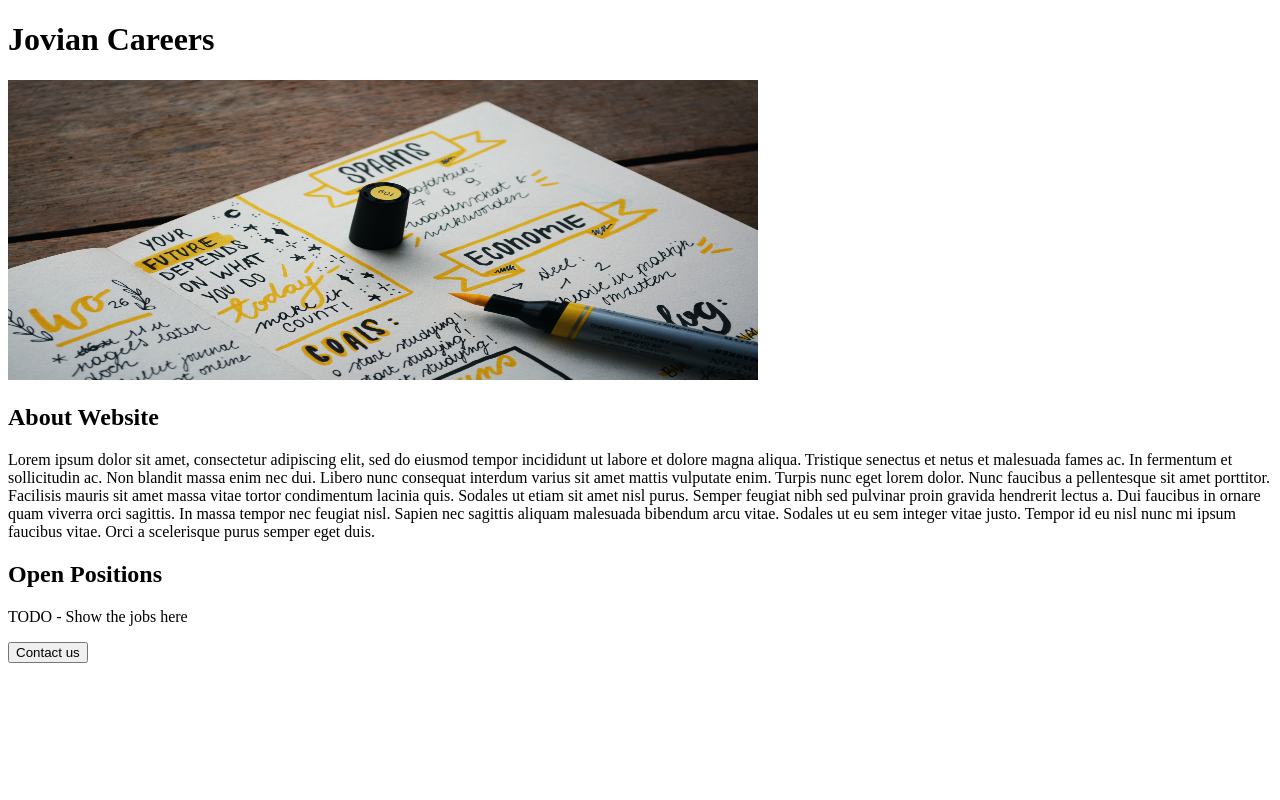
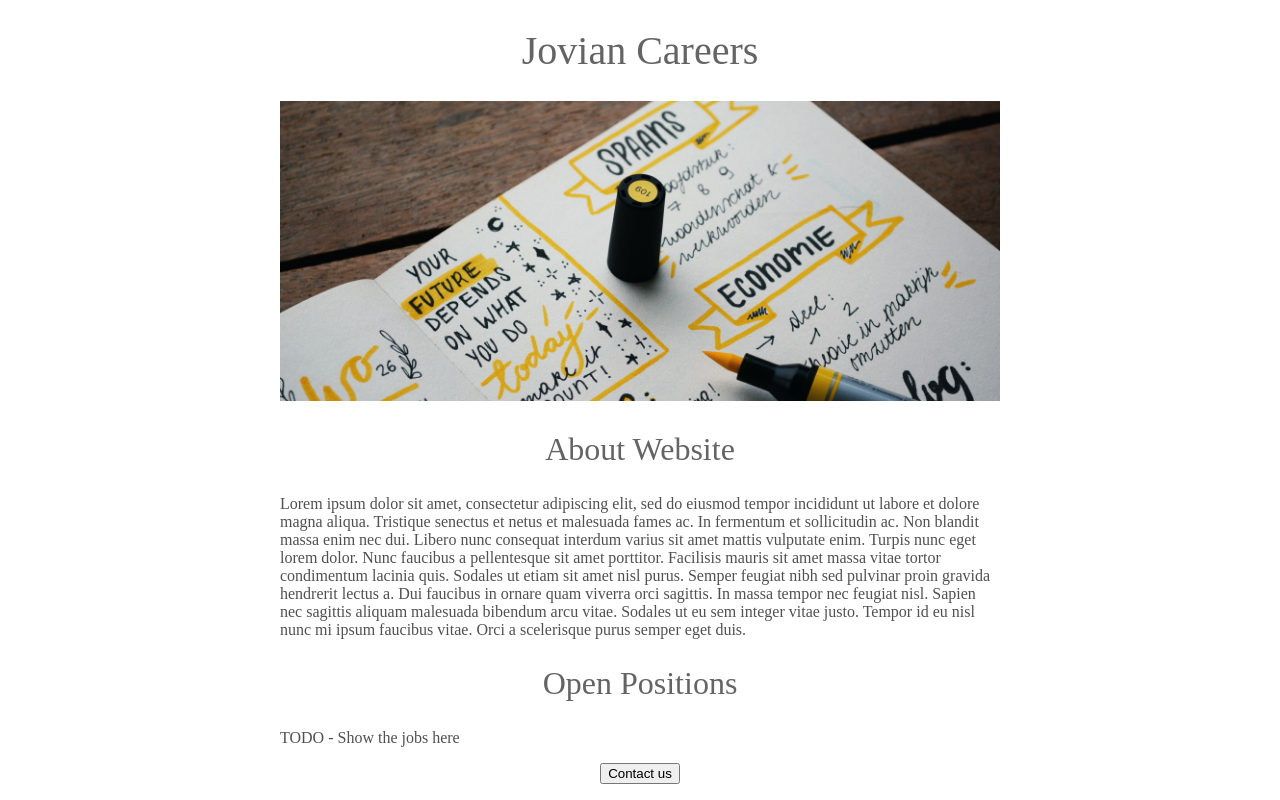
Before and after one commit to chitinglow/flask_project, a Flask app: page / in a window 1280 px wide. Run offline with Flask 2, Linux system fonts and the light colour scheme.

Commit message:
add css style

```diff
--- a/templates/home.html
+++ b/templates/home.html
@@ -2,18 +2,56 @@
 <html>
     <head>
         <title>Career Website</title>
+        <style>
+            h1 {
+                font-size: 40px;
+                font-family: Poppins;
+                font-weight: normal;
+                color: rgb(100,100,100);
+                text-align: center
+            }
+
+            #banner {
+                width: 100%;
+                height: 300px;
+                object-fit: cover;
+            }
+
+            h2 {
+                font-size: 32px;
+                font-family: Poppins;
+                font-weight: normal;
+                color: rgb(100,100,100);
+                text-align: center;
+            }
+
+            .bodytext {
+                font-family: Poppins;
+                font-weight: normal;
+                color: rgb(80,80,80);
+            }
+
+            #container{
+                max-width: 720px;
+                margin: 0 auto 0 auto;
+            }
+
+        </style>
     </head>
     <body>
+        <div id='container'>
         <h1>Jovian Careers</h1>
-        <img src="static/banner.jpeg" height="300" width=750>
+        <img id='banner' src="static/banner.jpeg" >
         <h2>About Website</h2>
-        <p>
+        <p class="bodytext">
         Lorem ipsum dolor sit amet, consectetur adipiscing elit, sed do eiusmod tempor incididunt ut labore et dolore magna aliqua. Tristique senectus et netus et malesuada fames ac. In fermentum et sollicitudin ac. Non blandit massa enim nec dui. Libero nunc consequat interdum varius sit amet mattis vulputate enim. Turpis nunc eget lorem dolor. Nunc faucibus a pellentesque sit amet porttitor. Facilisis mauris sit amet massa vitae tortor condimentum lacinia quis. Sodales ut etiam sit amet nisl purus. Semper feugiat nibh sed pulvinar proin gravida hendrerit lectus a. Dui faucibus in ornare quam viverra orci sagittis. In massa tempor nec feugiat nisl. Sapien nec sagittis aliquam malesuada bibendum arcu vitae. Sodales ut eu sem integer vitae justo. Tempor id eu nisl nunc mi ipsum faucibus vitae. Orci a scelerisque purus semper eget duis.
         </p>
 
     <h2>Open Positions</h2>
-    <p>TODO - Show the jobs here</p>
+    <p class="bodytext">TODO - Show the jobs here</p>
+    <div style="text-align:center;">
     <button>Contact us</button>
-
+    </div>
+    </div>
     </body>
 </html>
```
